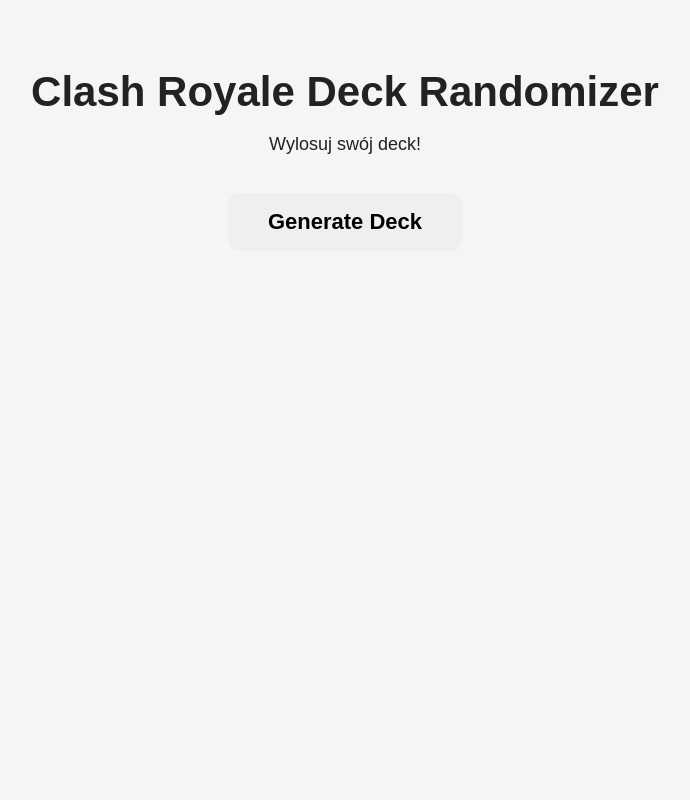
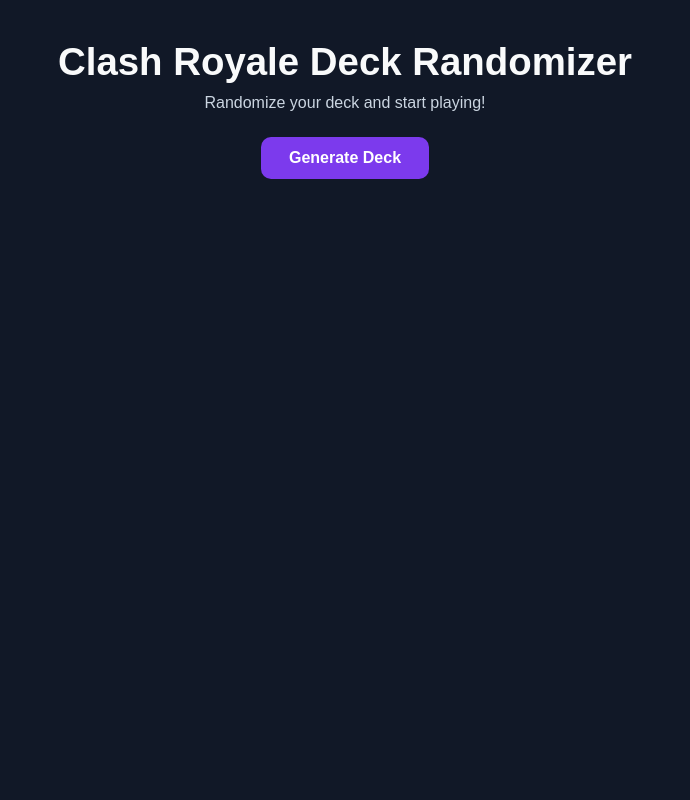
Before and after one commit to Franek2009/ClashRoyaleDeckRandomizer, a Flask app: page / in a window 1280 px wide. Shown: the whole page, without its empty margins (295-985 px from the left). Run offline with Flask 3, Linux system fonts and the light colour scheme.

Commit message:
Improved UI

```diff
--- a/static/style.css
+++ b/static/style.css
@@ -1,99 +1,235 @@
-body {
-    font-family: Arial, sans-serif;
-    max-width: 1000px;
-    margin: 0 auto;
-    padding: 40px 20px;
-    text-align: center;
-
-    background: #f5f5f5;
-    color: #222;
+* {
+    box-sizing: border-box;
 }
 
-h1 {
-    font-size: 42px;
-    margin-bottom: 10px;
+body {
+    margin: 0;
+    min-height: 100vh;
+
+    font-family: Arial, sans-serif;
+
+    background: #111827;
+    color: #f9fafb;
 }
 
-p {
-    font-size: 18px;
+.container {
+    width: min(1100px, 92%);
+    margin: 0 auto;
+    padding: 40px 0;
 }
+
+/* Header */
+
+.header {
+    text-align: center;
+    margin-bottom: 40px;
+}
+
+.header h1 {
+    margin: 0 0 10px;
+    font-size: 2.4rem;
+}
+
+.header p {
+    margin: 0 0 25px;
+    color: #cbd5e1;
+}
+
 
 /* Generate button */
 
-button {
-    font-size: 22px;
+.generate-button {
+    border: none;
+    border-radius: 10px;
+
+    padding: 12px 28px;
+
+    font-size: 1rem;
     font-weight: bold;
 
-    padding: 16px 40px;
-    margin: 20px 0 40px;
-
-    border: none;
-    border-radius: 12px;
+    color: white;
+    background: #7c3aed;
 
     cursor: pointer;
+
+    transition:
+        transform 0.15s ease,
+        background-color 0.15s ease;
 }
+
+.generate-button:hover {
+    background: #8b5cf6;
+    transform: translateY(-2px);
+}
+
+.generate-button:active {
+    transform: translateY(0);
+}
+
 
 /* Deck */
 
+.deck-section h2 {
+    text-align: center;
+    margin-bottom: 25px;
+}
+
 .deck {
     display: grid;
+
     grid-template-columns: repeat(4, 1fr);
+
     gap: 20px;
 }
+
 
 /* Card */
 
 .card {
-    padding: 15px;
+    overflow: hidden;
 
-    border-radius: 16px;
+    border-radius: 14px;
 
-    background: white;
+    background: #1f2937;
 
-    box-shadow: 0 4px 10px rgba(0, 0, 0, 0.15);
+    box-shadow:
+        0 8px 20px rgba(0, 0, 0, 0.25);
 
-    transition: transform 0.15s;
+    transition:
+        transform 0.2s ease,
+        box-shadow 0.2s ease;
 }
 
 .card:hover {
-    transform: translateY(-4px);
+    transform: translateY(-5px);
+
+    box-shadow:
+        0 12px 25px rgba(0, 0, 0, 0.35);
 }
 
-.card img {
-    width: 150px;
+
+/* Card image */
+
+.card-image {
+    width: 100%;
+
+    background: #374151;
+}
+
+.card-image img {
+    display: block;
+
+    width: 100%;
     height: auto;
 }
 
-.card p {
-    font-weight: bold;
-    margin: 10px 0 0;
+
+/* Card information */
+
+.card-info {
+    padding: 12px 14px;
 }
 
-/* Dark mode */
+.card-info h3 {
+    margin: 0 0 10px;
 
-@media (prefers-color-scheme: dark) {
-    body {
-        background: #181818;
-        color: #f5f5f5;
+    font-size: 1.05rem;
+
+    white-space: nowrap;
+    overflow: hidden;
+    text-overflow: ellipsis;
+}
+
+
+/* Rarity + elixir */
+
+.card-details {
+    display: flex;
+
+    align-items: center;
+    justify-content: space-between;
+
+    gap: 10px;
+
+    color: #cbd5e1;
+}
+
+.rarity {
+    text-transform: capitalize;
+
+    font-size: 0.9rem;
+}
+
+.elixir {
+    display: flex;
+
+    align-items: center;
+
+    gap: 5px;
+
+    font-weight: bold;
+}
+
+
+/* Custom elixir icon */
+
+.elixir-icon {
+    position: relative;
+
+    display: inline-block;
+
+    width: 13px;
+    height: 17px;
+
+    background: #c084fc;
+
+    border-radius: 50% 50% 55% 55%;
+
+    transform: rotate(45deg);
+
+    box-shadow:
+        0 0 5px rgba(192, 132, 252, 0.6);
+}
+
+
+/* Mobile */
+
+@media (max-width: 800px) {
+
+    .deck {
+        grid-template-columns: repeat(2, 1fr);
+        gap: 15px;
     }
 
-    .card {
-        background: #242424;
+    .container {
+        width: 94%;
+        padding: 25px 0;
+    }
+
+    .header h1 {
+        font-size: 1.8rem;
     }
 }
 
-/* Mobile */
 
-@media (max-width: 700px) {
+/* Very small screens */
+
+@media (max-width: 400px) {
+
     .deck {
-        grid-template-columns: repeat(2, 1fr);
+        gap: 10px;
     }
 
-    h1 {
-        font-size: 32px;
+    .card-info {
+        padding: 9px 10px;
     }
 
-    .card img {
-        width: 120px;
+    .card-info h3 {
+        font-size: 0.9rem;
+    }
+
+    .rarity,
+    .elixir {
+        font-size: 0.8rem;
     }
 }
--- a/templates/index.html
+++ b/templates/index.html
@@ -1,33 +1,80 @@
 <!DOCTYPE html>
-<html>
+<html lang="en">
 
 <head>
+    <meta charset="UTF-8">
+    <meta name="viewport" content="width=device-width, initial-scale=1.0">
+
     <title>Clash Royale Deck Randomizer</title>
+
     <link rel="stylesheet" href="{{ url_for('static', filename='style.css') }}">
 </head>
 
 <body>
 
+    <main class="container">
+
+        <header class="header">
             <h1>Clash Royale Deck Randomizer</h1>
-
-    <p>Wylosuj swój deck!</p>
+            <p>Randomize your deck and start playing!</p>
 
             <form action="/generate" method="post">
-        <button type="submit">Generate Deck</button>
+                <button type="submit" class="generate-button">
+                    Generate Deck
+                </button>
             </form>
+        </header>
+
 
         {% if deck %}
-        <h2>Your deck:</h2>
+
+            <section class="deck-section">
+
+                <h2>Your Deck</h2>
 
                 <div class="deck">
+
                     {% for card in deck %}
-                <div class="card">
-                    <img src="{{ card['iconUrls']['medium'] }}">
-                    <p>{{ card["name"] }}</p>
+
+                        <article class="card">
+
+                            <div class="card-image">
+                                <img
+                                    src="{{ card['iconUrls']['medium'] }}"
+                                    alt="{{ card['name'] }}"
+                                >
                             </div>
+
+                            <div class="card-info">
+
+                                <h3>{{ card['name'] }}</h3>
+
+                                <div class="card-details">
+
+                                    <span class="rarity">
+                                        {{ card['rarity'] }}
+                                    </span>
+
+                                    <span class="elixir">
+                                        <span class="elixir-icon"></span>
+                                        {{ card['elixirCost'] }}
+                                    </span>
+
+                                </div>
+
+                            </div>
+
+                        </article>
+
                     {% endfor %}
+
                 </div>
+
+            </section>
+
         {% endif %}
+
+    </main>
 
 </body>
 
```
Lines whose indentation alone changed are shown as unchanged.
